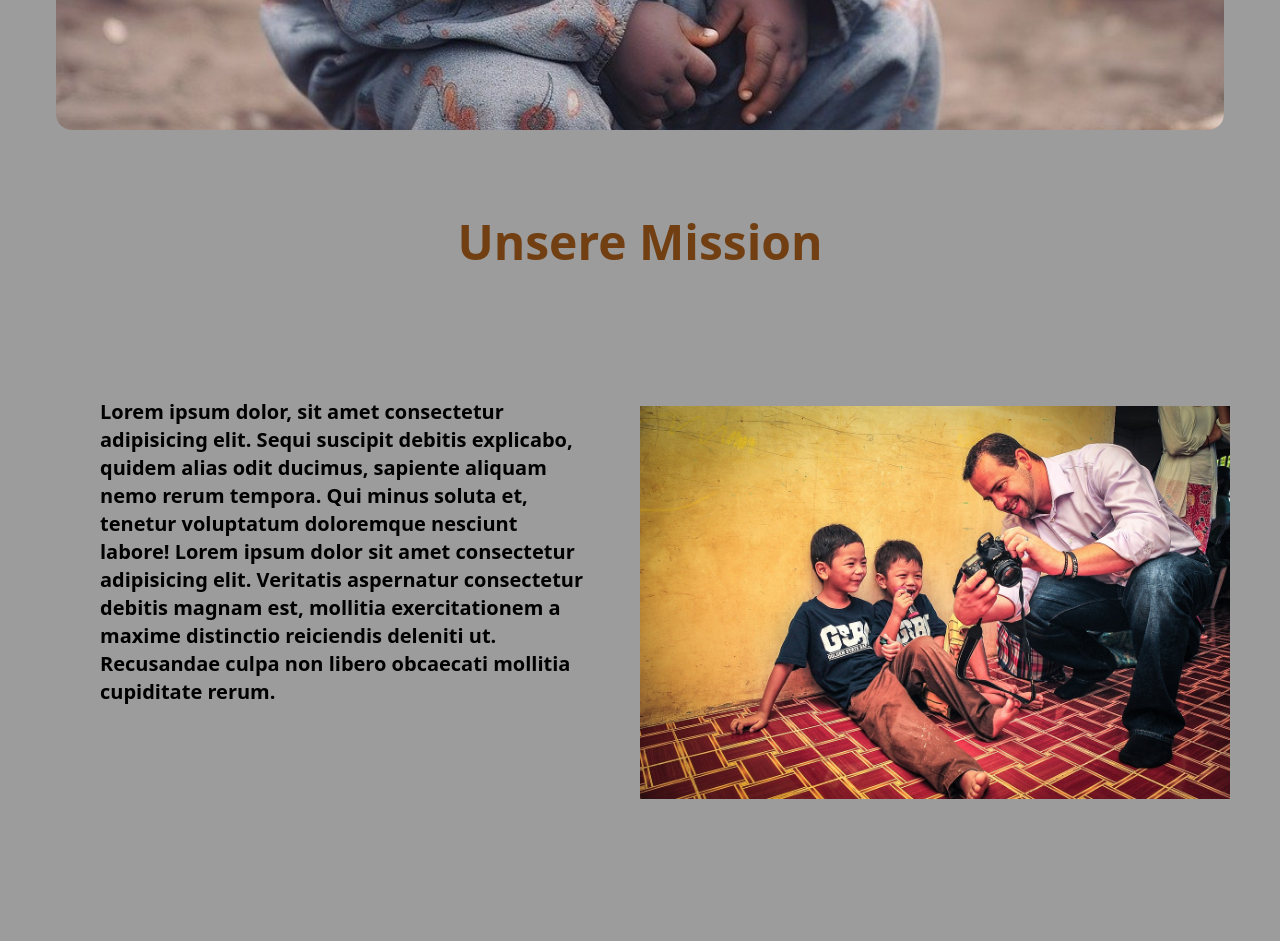
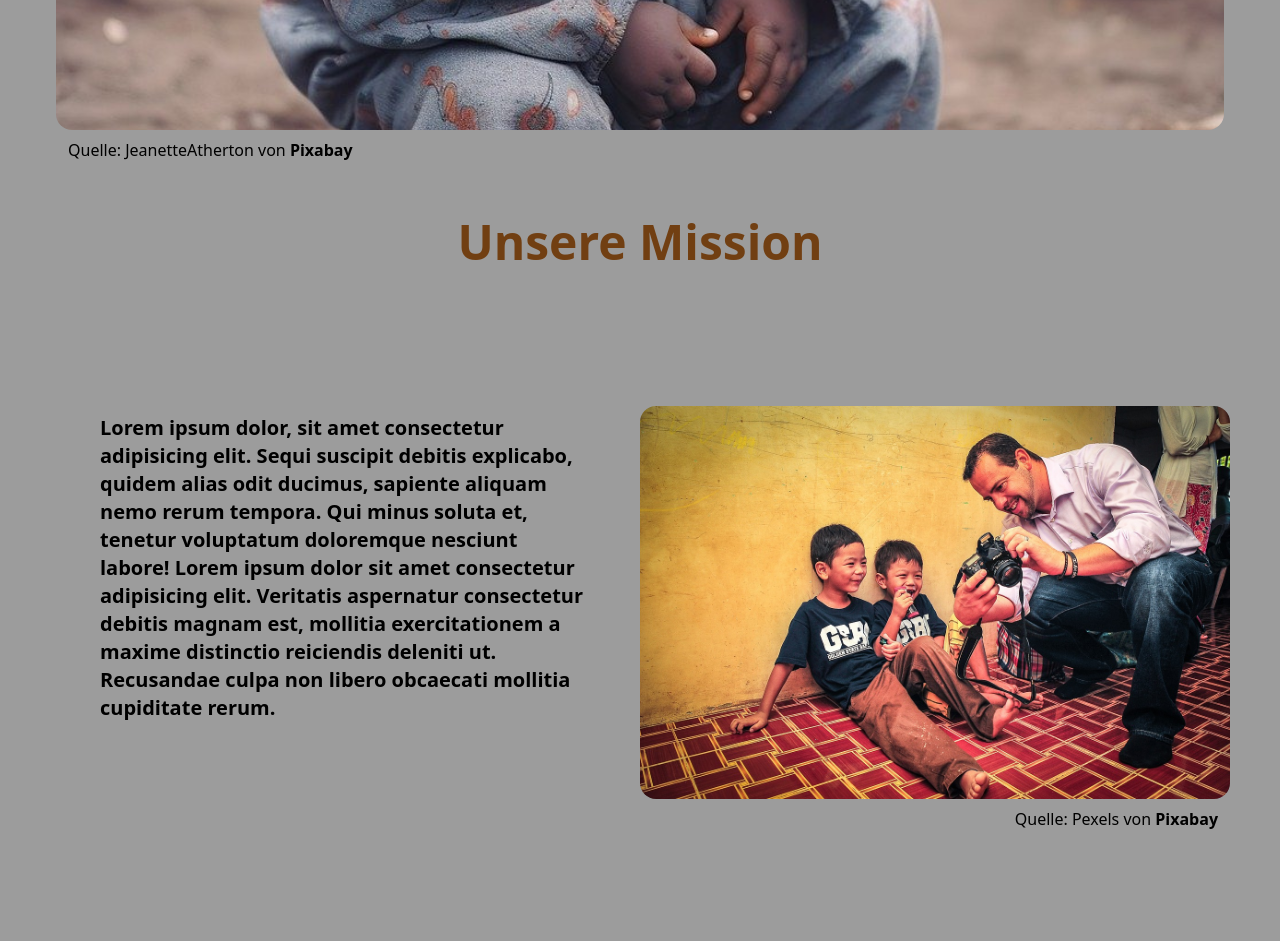
Before and after one commit to Daividyx/IPWA01-01-Hope-Threads, a React (Vite) app: page /IPWA01-01-Hope-Threads/Start in a window 1280 px wide. Shown: the part 1100-2041 px from the top of the page. Built offline with nearby package versions, Linux system fonts and the light colour scheme.

Commit message:
Quellenangaben zu den Bildern hinzugefügt

```diff
--- a/src/components/Mission.jsx
+++ b/src/components/Mission.jsx
@@ -1,5 +1,6 @@
 import React from "react"
 import image1 from "../assets/childrenCamera.jpg"
+import { Link } from "react-router-dom"
 
 // Die Mission-Komponente definiert den Abschnitt "Unsere Mission" der Anwendung
 const Mission = () => {
@@ -23,9 +24,16 @@ const Mission = () => {
             ut. Recusandae culpa non libero obcaecati mollitia cupiditate rerum.
           </p>
         </div>
-        {/* Abschnitt mit Bildinhalt */}
+        {/* Bild */}
         <div>
-          <img className='mt-[100px]' src={image1} alt='' />
+          <img className='mt-[100px] rounded-2xl' src={image1} alt='' />
+          {/* Quellenangabe des Bildes */}
+          <p className='text-end mr-3 mt-2'>
+            Quelle: Pexels von {""}
+            <Link className='font-semibold ' to=' https://pixabay.com'>
+              Pixabay
+            </Link>
+          </p>
         </div>
       </div>
     </div>
--- a/src/components/Start.jsx
+++ b/src/components/Start.jsx
@@ -21,14 +21,19 @@ const Start = () => {
           </button>
         </Link>
       </div>
-      {/* Bereich für das Hintergrundbild */}
+      {/* Bild*/}
       <div className='max-w-[1200px] h-[800px] m-auto w-full py-2 px-4'>
-        {/* Hintergrundbild */}
         <div
           style={{ backgroundImage: `url(${childrenImage1})` }}
           className='w-full h-full rounded-2xl bg-center bg-cover'
         ></div>
-        {/* Keine Pfeile und Navigationspunkte */}
+        {/* Quellenangabe des Bildes */}
+        <p className='text-start text-black ml-3 mt-2'>
+          Quelle: JeanetteAtherton von {""}
+          <Link className='font-semibold' to='https://pixabay.com/'>
+            Pixabay
+          </Link>
+        </p>
       </div>
     </div>
   )
```
